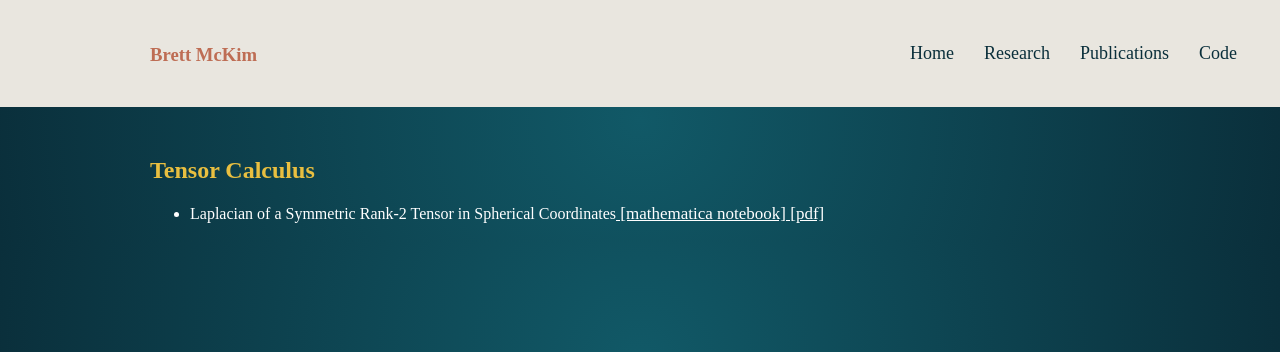
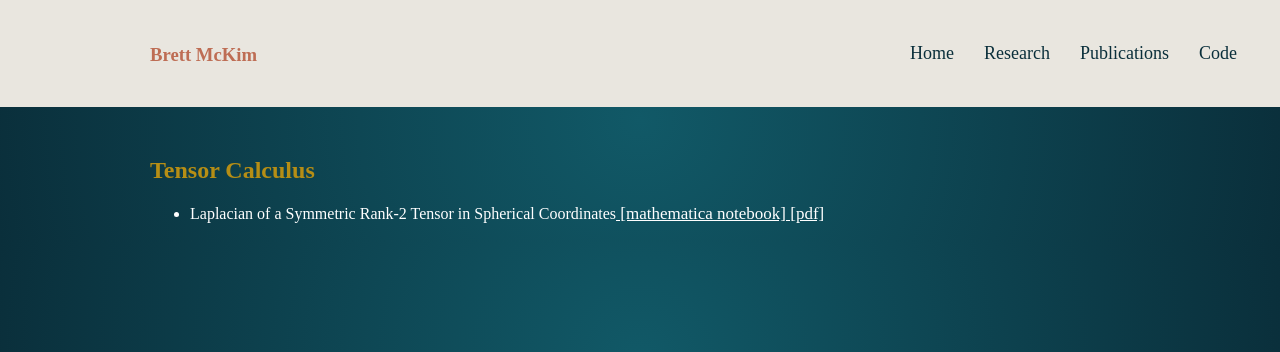
Before and after one commit to mckimb/mckimb.github.io, a Jekyll site: the page built from code/index.html, in a window 1280 px wide. Shown: the top 352 px of the page. Built offline with Jekyll 4.4.1, drawn with Linux system fonts in a browser that asks for light colours.

Commit message:
Update main.css

```diff
--- a/css/main.css
+++ b/css/main.css
@@ -11,11 +11,13 @@ body {
 }
 
 body h1 {
-    color: #e9bf40;
+    \\ color: #e9bf40;
+    color: #b68e15;
 }
 
 body h2 {
-    color: #e9bf40;
+    \\ color: #e9bf40;
+    color: #b68e15;
 }
 
 body h3 {
```
